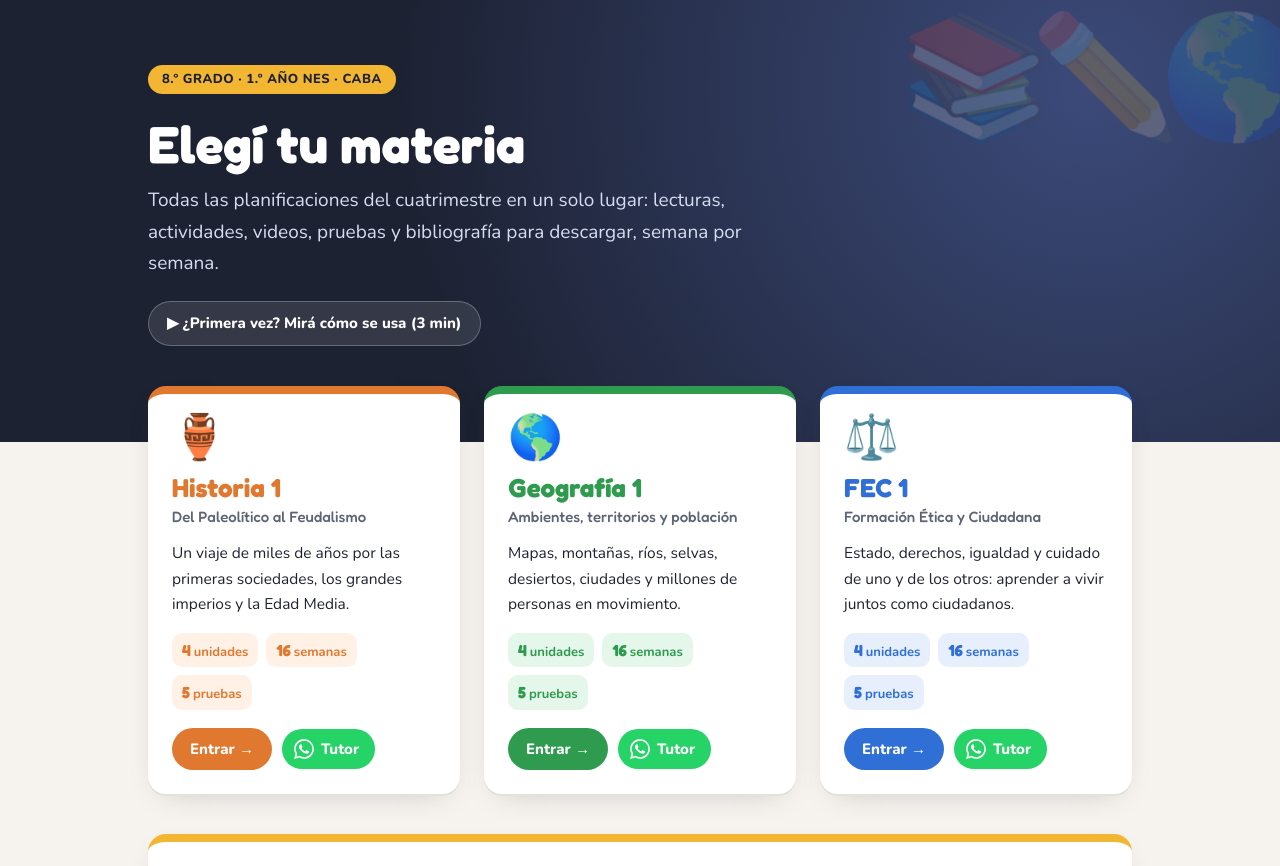
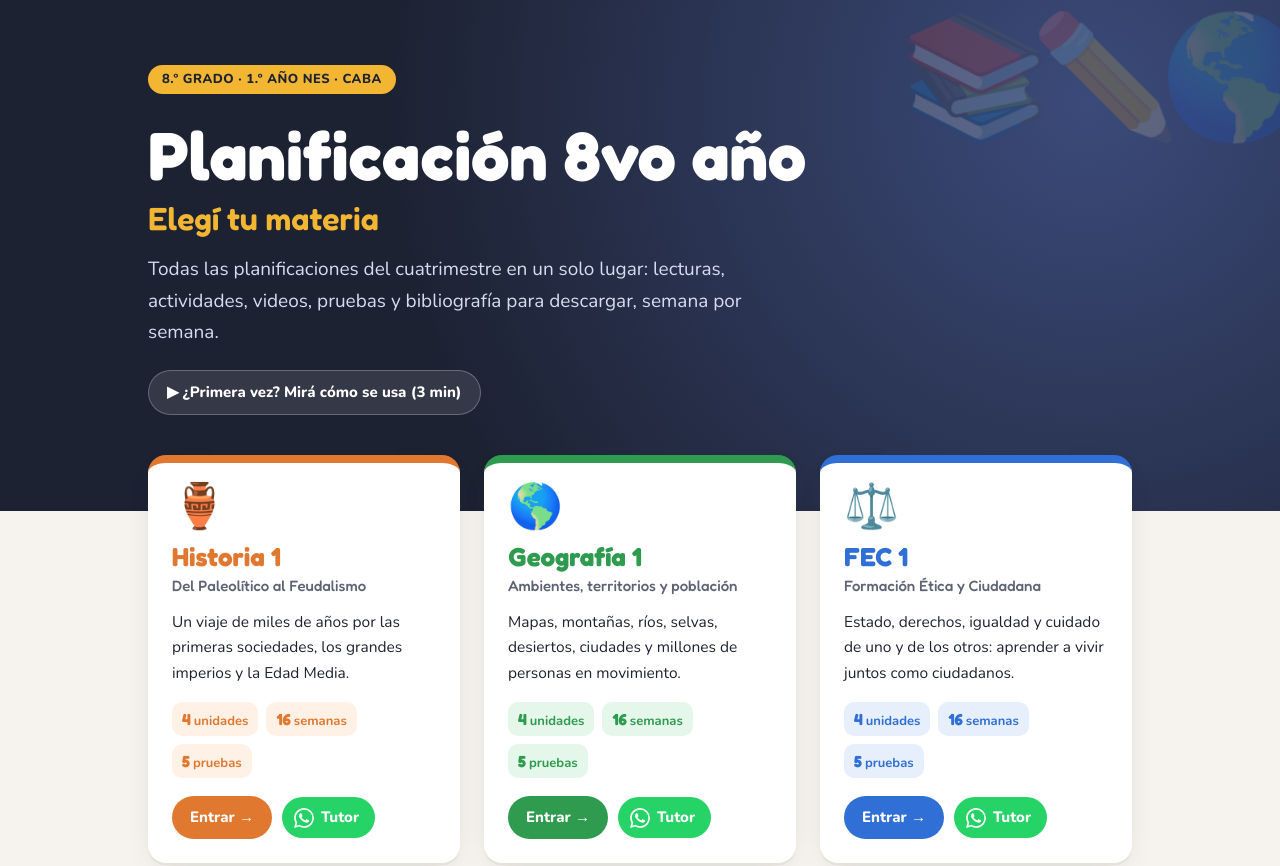
Before and after one commit to luisozkar2/planificaciones-8vo, a plain HTML site: page index.html in a window 1280 px wide. Shown: the top 866 px of the page. Drawn offline with nearby package versions, Linux system fonts and the light colour scheme.

Commit message:
Agrega título "Planificación 8vo año" en la pantalla de inicio
- index.html: título principal más grande y "Elegí tu materia" como bajada
  en dorado; actualiza el <title> de la pestaña.

Co-Authored-By: Claude Opus 5.5 <noreply@anthropic.com>

```diff
--- a/index.html
+++ b/index.html
@@ -3,7 +3,7 @@
 <head>
 <meta charset="utf-8">
 <meta name="viewport" content="width=device-width, initial-scale=1">
-<title>Planificaciones 8.º · Inicio</title>
+<title>Planificación 8vo año · Inicio</title>
 <link rel="preconnect" href="https://fonts.googleapis.com">
 <link href="https://fonts.googleapis.com/css2?family=Fredoka:wght@500;600;700&family=Nunito:ital,wght@0,400;0,600;0,700;0,800;1,400&display=swap" rel="stylesheet">
 <style>
@@ -21,7 +21,8 @@ h1,h2,h3{font-family:Fredoka,Nunito,sans-serif;line-height:1.2}
 .hero{background:radial-gradient(circle at 85% 20%,#3b4a7a 0,#1d2233 60%);color:#fff;padding:64px 0 96px;position:relative;overflow:hidden}
 .hero .wrap{position:relative}
 .hero .chip{display:inline-block;background:var(--gold);color:#1d2233;font-weight:800;border-radius:99px;padding:4px 14px;font-size:13px;letter-spacing:.04em;text-transform:uppercase}
-.hero h1{font-size:clamp(32px,5vw,52px);margin:.35em 0 .2em}
+.hero h1{font-size:clamp(38px,6.5vw,68px);margin:.3em 0 .05em}
+.hero .bajada{font-size:clamp(24px,3.2vw,32px);font-weight:600;color:var(--gold);margin:0 0 .5em}
 .hero p{font-size:19px;color:#d6dcf0;max-width:640px;margin:0}
 .hero .deco{position:absolute;right:-10px;top:-20px;font-size:120px;opacity:.18;letter-spacing:-20px;user-select:none}
 
@@ -77,7 +78,8 @@ footer{text-align:center;color:var(--muted);font-size:14px;padding:0 0 40px}
   <div class="deco">📚✏️🌎</div>
   <div class="wrap">
     <span class="chip">8.º grado · 1.º año NES · CABA</span>
-    <h1>Elegí tu materia</h1>
+    <h1>Planificación 8vo año</h1>
+    <h2 class="bajada">Elegí tu materia</h2>
     <p>Todas las planificaciones del cuatrimestre en un solo lugar: lecturas, actividades, videos, pruebas y bibliografía para descargar, semana por semana.</p>
     <a class="ver-video" href="#como-usar">▶ ¿Primera vez? Mirá cómo se usa (3 min)</a>
   </div>
```
